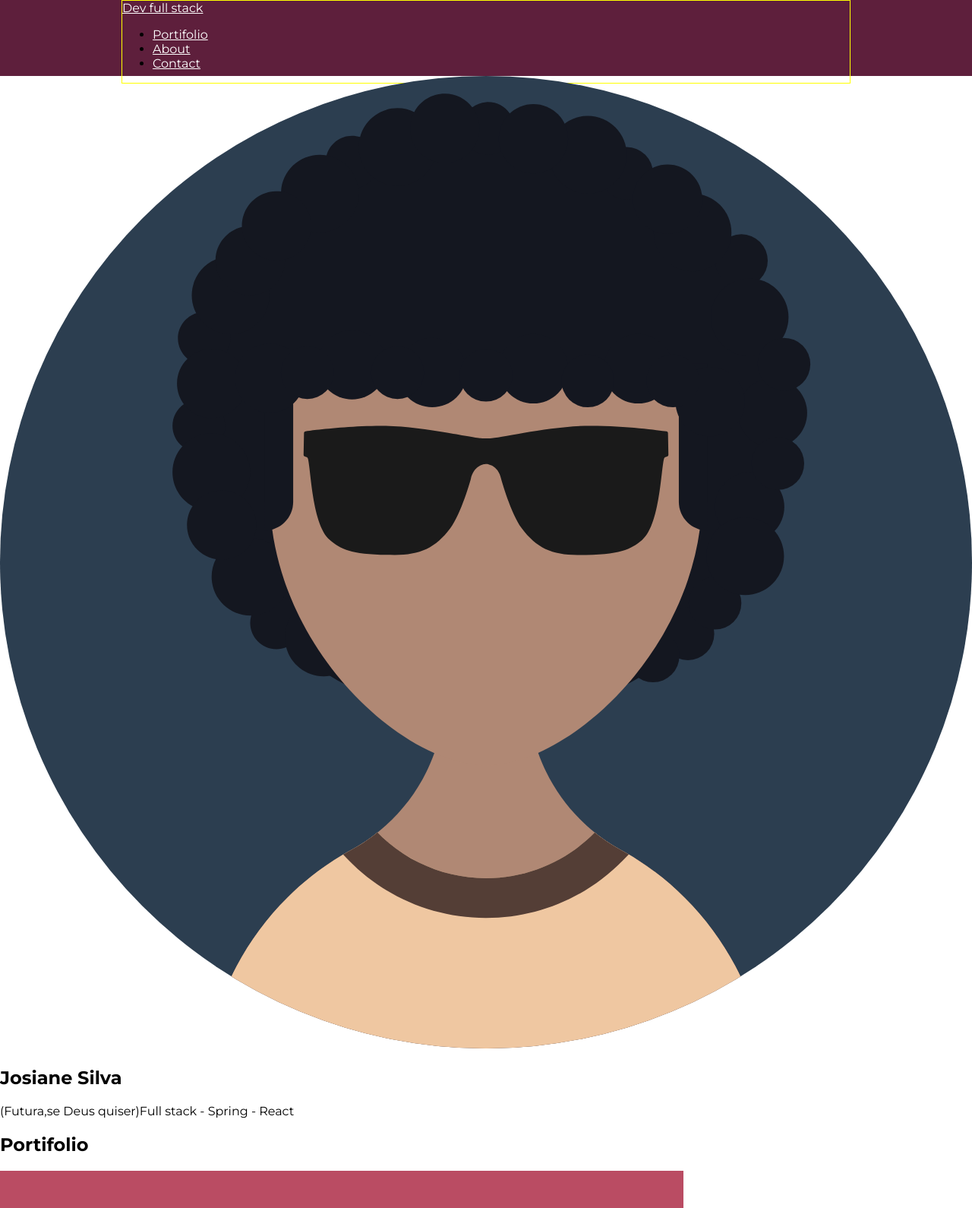
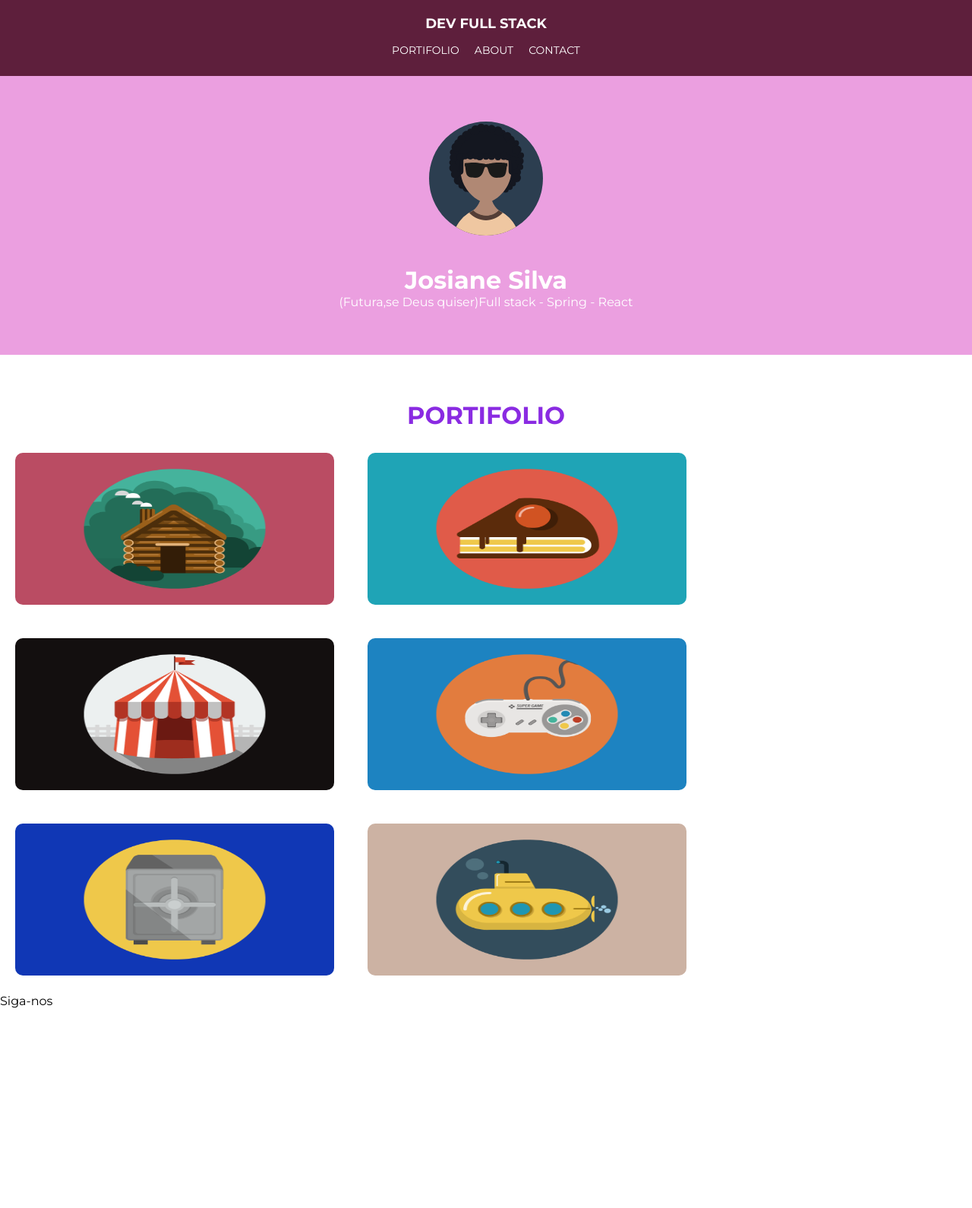
Before and after one commit to Josi8752/Exercicios_Online, a plain HTML site: page index.html in a window 1280 px wide. Shown: the top 1590 px of the page at 76% size. Drawn offline with Linux system fonts and the light colour scheme.

Commit message:
terminada estilização da barra parte 2

```diff
--- a/css/style.css
+++ b/css/style.css
@@ -1,25 +1,91 @@
-
-*{
+* {
   box-sizing: border-box;
 }
 
-html, body{
+html,
+body {
   padding: 0;
   margin: 0;
   font-family: "Montserrat", sans-serif;
 }
-.nav-container{
+.nav-container {
   background-color: rgb(94, 31, 60);
   height: 100px;
   width: 100%;
+  padding: 20px;
+  position: fixed;
 }
-.nav-main{
+.nav-main {
   width: 100%;
   max-width: 960px;
   margin: 0 auto;
-    border: 1px solid yellow;
+  display: flex;
+  flex-direction: column;
+  align-items: center;
 }
 .nav-main a {
   color: white;
+  text-transform: uppercase;
+  text-decoration: none;
+}
+.menu-itens {
+  display: flex;
+  list-style-type: none;
+  padding: 0;
+  margin: 0;
+}
+.menu-itens li {
+  margin: 10px;
+  font-size: 14px;
+}
+
+.nav-brand {
+  font-size: 18px;
+  font-weight: 700;
+  margin-bottom: 5px;
+}
+.profail-container {
+  background-color: rgb(235, 159, 224);
+  color: #fff;
+  padding: 160px 0 60px 0;
+  display: flex;
+  flex-direction: column;
+  align-items: center;
+}
+.profail-avatar {
+  width: 150px;
+}
+.profail-title{
+margin: 35px 0 0 0;
+font-size: 2rem;
+}
+.profail-description{
+margin: 0;
+font-size: 1rem;
+}
+#portfolio{
+    width: 100px;
+    max-width: 900px;
+    margin: 0 auto;
+}
+.portfolio-title{
+    font-size: 2rem;
+    text-transform: uppercase;
+    text-align: center;
+    color: blueviolet;
+    margin: 60px 0 10px 0;
+}
+
+.portfolio-container{
+display: flex;
+justify-content: center;
 
 }
+.portfolio-itens{
+    width: calc(100% - 40px );
+    max-width: 420px;
+    height: 200px;
+    border-radius: 10px;
+    cursor: pointer;
+    margin: 20px;
+}
--- a/index.html
+++ b/index.html
@@ -13,8 +13,8 @@
 <body>
 <header class="nav-container">
     <nav class="nav-main">
-<a href="#">Dev full stack</a>
-<ul>
+<a class="nav-brand" href="#">Dev full stack</a>
+<ul class="menu-itens">
     <li><a href="#portifolio">Portifolio</a></li>
     <li><a href="#">About</a></li>
     <li><a href="#https://github.com/Josi8752?tab=repositories" target="_blank">Contact</a></li>
@@ -22,22 +22,22 @@
     </nav>
 </header>
 <main>
-    <section>
-        <div>
+    <section class="profail-container">
+        <div class="profail-avatar">
             <img src="img/profile.svg" alt="Meu perfil">
         </div>
-<h1>Josiane Silva</h1>
-<p>(Futura,se Deus quiser)Full stack - Spring - React </p>
+<h1 class="profail-title">Josiane Silva</h1>
+<p class="profail-description">(Futura,se Deus quiser)Full stack - Spring - React </p>
     </section>
-    <section>
-<h2>Portifolio</h2>
-<div>
-    <img src="img/portfolio1.png" alt="Portifolio 1">
-    <img src="img/portfolio2.png" alt="Portifolio 2">
-    <img src="img/portfolio3.png" alt="Portifolio 3">
-    <img src="img/portfolio4.png" alt="Portifolio 4">
-    <img src="img/portfolio5.png" alt="Portifolio 5">
-    <img src="img/portfolio6.png" alt="Portifolio 6">
+    <section id="portifolio">
+<h2 class="portfolio-title">Portifolio</h2>
+<div class="portfail-container">
+    <img class="portfolio-itens" src="img/portfolio1.png" alt="Portifolio 1">
+    <img  class="portfolio-itens" src="img/portfolio2.png" alt="Portifolio 2">
+    <img  class="portfolio-itens" src="img/portfolio3.png" alt="Portifolio 3">
+    <img  class="portfolio-itens" src="img/portfolio4.png" alt="Portifolio 4">
+    <img class="portfolio-itens"  src="img/portfolio5.png" alt="Portifolio 5">
+    <img  class="portfolio-itens" src="img/portfolio6.png" alt="Portifolio 6">
 </div>
     </section>
 </main>
```
Lines whose indentation alone changed are shown as unchanged.
